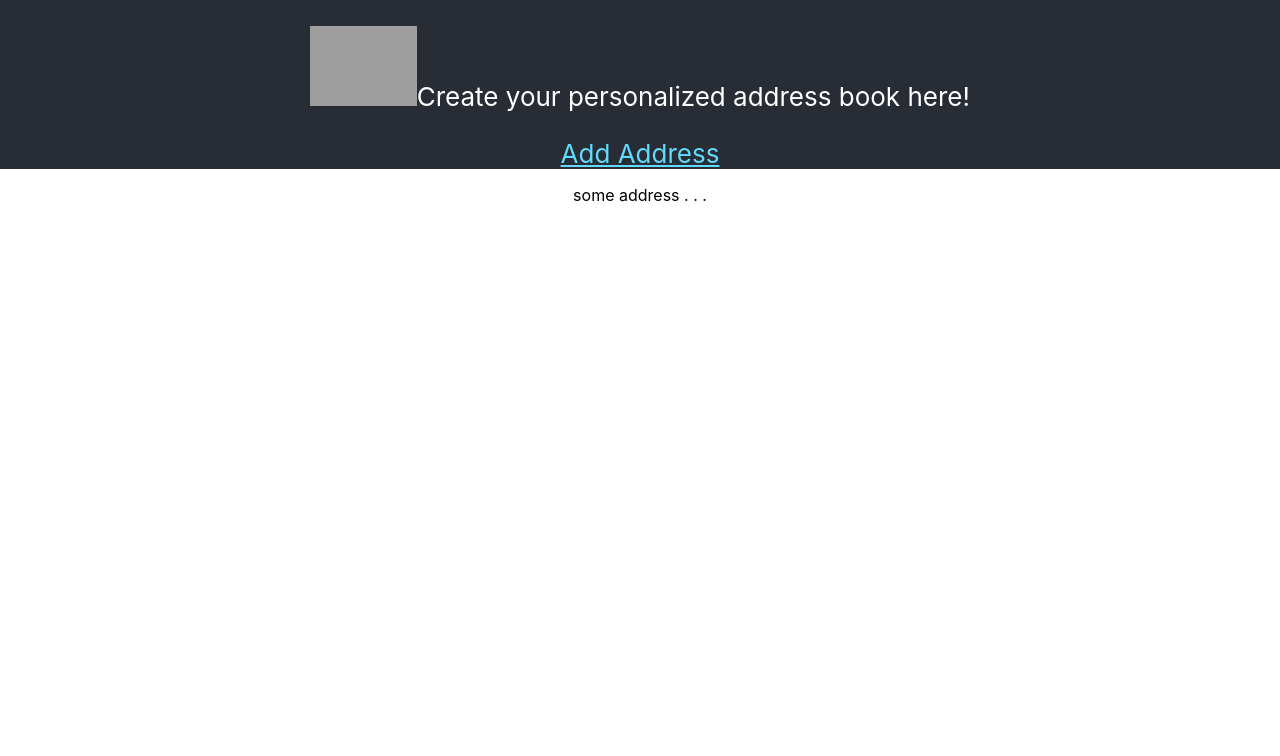
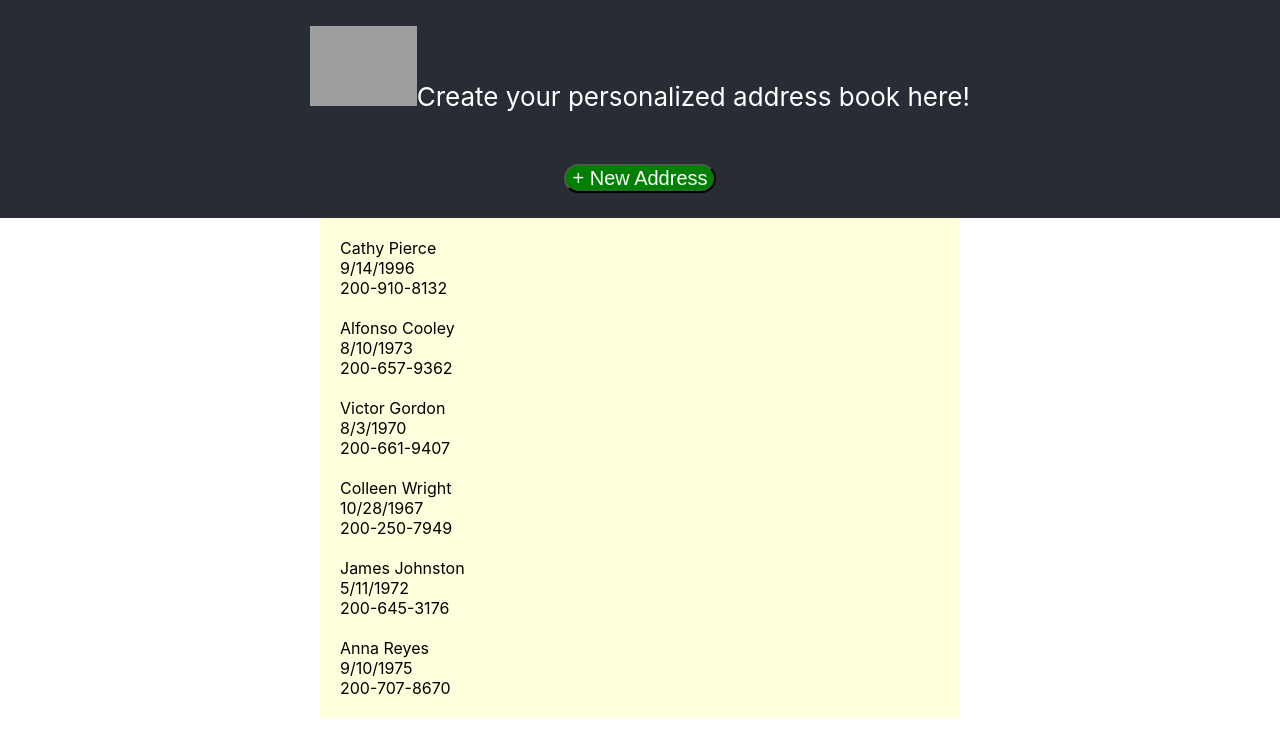
Before and after one commit to shofi384/address-book, a React (Create React App) app: page / in a window 1280 px wide. Shown: the top 756 px of the page. Built offline with nearby package versions, Linux system fonts and the light colour scheme; grey boxes are pictures that could not be loaded.

Commit message:
add existing addresses

```diff
--- a/src/App.css
+++ b/src/App.css
@@ -1,3 +1,14 @@
+#addresses{
+  background-color: #feffdd;
+  width: 50%;
+  display: inline-block;
+  text-align: left;
+}
+
+.address {
+  margin: 20px;
+}
+
 .App {
   text-align: center;
 }
@@ -11,7 +22,7 @@
 .App-header {
   border-top: 20px;
   background-color: #282c34;
-  min-height: 10vh;
+  min-height: 15vh;
   display: flex;
   flex-direction: column;
   align-items: center;
@@ -24,6 +35,19 @@
   color: #61dafb;
 }
 
+button {
+  background-color: green;
+  color: white;
+  margin: 2%;
+  cursor: pointer;
+  border-radius: 20px;
+  font-size: 20px;
+}
+
+button:hover {
+  background-color: #3e8e41
+}
+
 @keyframes App-logo-spin {
   from {
     transform: rotate(0deg);
--- a/src/App.js
+++ b/src/App.js
@@ -1,22 +1,70 @@
 import React, { Component } from 'react';
 import logo from './icon.png';
-import Addresses from './Addresses';
 import './App.css';
 
 class App extends Component {
+  constructor(props) {
+    super(props);
+    this.state = {
+      addressList: [
+      {
+        FirstName: "Cathy" ,
+        LastName: "Pierce",
+        Birthday: "9/14/1996",
+        Telephone: "200-910-8132"
+      },
+      {
+        FirstName: "Alfonso",
+        LastName: "Cooley",
+        Birthday: "8/10/1973",
+        Telephone: "200-657-9362"
+      },
+      {
+        FirstName: "Victor",
+        LastName: "Gordon",
+        Birthday: "8/3/1970",
+        Telephone: "200-661-9407"
+      },
+      {
+        FirstName: "Colleen",
+        LastName: "Wright",
+        Birthday: "10/28/1967",
+        Telephone: "200-250-7949"
+      },
+      {
+        FirstName: "James",
+        LastName: "Johnston",
+        Birthday: "5/11/1972",
+        Telephone: "200-645-3176"
+      },
+      {
+        FirstName: "Anna",
+        LastName: "Reyes",
+        Birthday: "9/10/1975",
+        Telephone: "200-707-8670"
+      }
+      ]};
+  }
+
+  addAddress() {
+    //do nothing
+  }
+
   render() {
+    const allAddress = this.state.addressList.map(address =>
+      <div class='address'>
+        <div>{address.FirstName + ' ' + address.LastName}</div>
+        <div>{address.Birthday}</div>
+        <div>{address.Telephone}</div>
+      </div>);
+
     return (
       <div className="App">
         <header className="App-header">
           <p><img src={logo} className="App-logo" alt="logo" />Create your personalized address book here!</p>
-          <a
-            className="App-link"
-            href=""
-            target=""
-            rel="noopener noreferrer"
-          >Add Address</a>
+          <button onClick={this.addAddress}>+ New Address</button>
         </header>
-        <Addresses/>
+        <div id="addresses">{allAddress}</div>
       </div>
     );
   }
```
